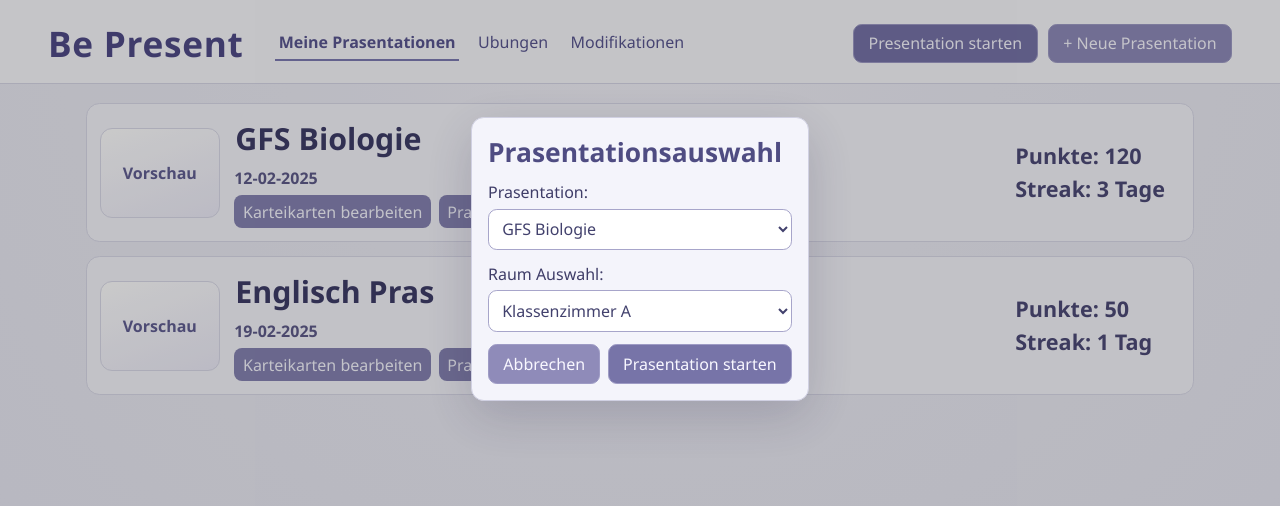
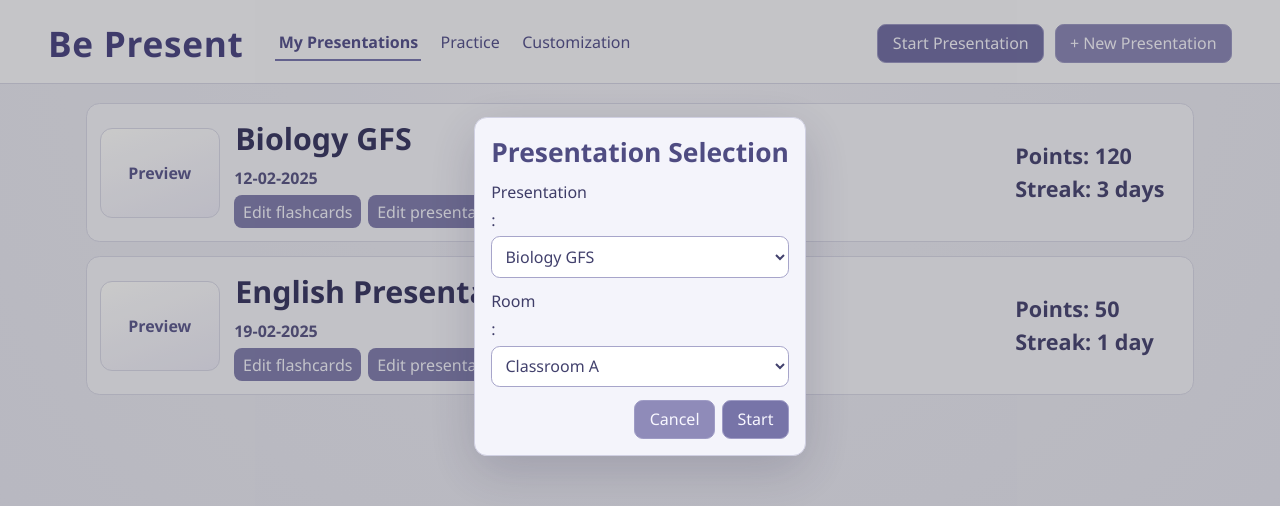
Before and after one commit to NeoRain314/BePresent, a website built with Vite: page index.html in a window 1280 px wide. Built offline with nearby package versions, Linux system fonts and the light colour scheme.

Commit message:
added internationalisation

```diff
--- a/index.html
+++ b/index.html
@@ -8,15 +8,15 @@
   <body>
     <div class="page-shell">
       <header class="topbar">
-        <div class="brand">Be Present</div>
+        <div class="brand" data-i18n="brand">Be Present</div>
         <nav class="tabs">
-          <button class="tab is-active">Meine Prasentationen</button>
-          <button class="tab">Ubungen</button>
-          <button class="tab">Modifikationen</button>
+          <button class="tab is-active" data-i18n="tabs.presentations">My Presentations</button>
+          <button class="tab" data-i18n="tabs.practice">Practice</button>
+          <button class="tab" data-i18n="tabs.customization">Customization</button>
         </nav>
         <div class="actions">
-          <button id="start-presentation-btn" class="btn btn-primary">Presentation starten</button>
-          <button id="new-presentation-btn" class="btn">+ Neue Prasentation</button>
+          <button id="start-presentation-btn" class="btn btn-primary" data-i18n="actions.startPresentation">Start Presentation</button>
+          <button id="new-presentation-btn" class="btn" data-i18n="actions.newPresentation">+ New Presentation</button>
         </div>
       </header>
 
@@ -27,18 +27,18 @@
 
     <div id="start-modal" class="modal-backdrop" hidden>
       <div class="modal">
-        <h2>Prasentationsauswahl</h2>
+        <h2 data-i18n="modal.title">Presentation Selection</h2>
         <label>
-          Prasentation:
+          <span data-i18n="modal.presentationLabel">Presentation</span>:
           <select id="presentation-select"></select>
         </label>
         <label>
-          Raum Auswahl:
+          <span data-i18n="modal.roomLabel">Room</span>:
           <select id="room-select"></select>
         </label>
         <div class="modal-actions">
-          <button id="modal-cancel" class="btn">Abbrechen</button>
-          <button id="modal-start" class="btn btn-primary">Prasentation starten</button>
+          <button id="modal-cancel" class="btn" data-i18n="actions.cancel">Cancel</button>
+          <button id="modal-start" class="btn btn-primary" data-i18n="actions.start">Start</button>
         </div>
       </div>
     </div>
--- /dev/null
+++ b/src/i18n/texts.js
@@ -0,0 +1,50 @@
+const translations = {
+  en: {
+    appTitle: 'Be Present',
+    brand: 'Be Present',
+    tabs: {
+      presentations: 'My Presentations',
+      practice: 'Practice',
+      customization: 'Customization'
+    },
+    actions: {
+      startPresentation: 'Start Presentation',
+      newPresentation: '+ New Presentation',
+      cancel: 'Cancel',
+      start: 'Start',
+      back: 'Back'
+    },
+    modal: {
+      title: 'Presentation Selection',
+      presentationLabel: 'Presentation',
+      roomLabel: 'Room'
+    },
+    cards: {
+      preview: 'Preview',
+      titleInputAria: 'Presentation title',
+      editFlashcards: 'Edit flashcards',
+      editPresentationInfo: 'Edit presentation info',
+      points: 'Points',
+      streak: 'Streak',
+      day: 'day',
+      days: 'days',
+      untitled: 'Untitled',
+      defaultNewTitle: 'Title'
+    },
+    rooms: {
+      classroomA: 'Classroom A',
+      auditorium: 'Auditorium',
+      seminarRoom: 'Seminar Room'
+    },
+    vr: {
+      trainingRoom: 'WebXR Training Room'
+    }
+  }
+};
+
+const activeLocale = 'en';
+
+export function t(path) {
+  const value = path.split('.').reduce((acc, segment) => acc?.[segment], translations[activeLocale]);
+  return value ?? path;
+}
--- a/src/main.js
+++ b/src/main.js
@@ -1,15 +1,16 @@
 import './styles.css';
 import { startTrainingRoom } from './vr/room.js';
+import { t } from './i18n/texts.js';
 
 const roomOptions = [
-  { id: 'classroom-a', label: 'Klassenzimmer A' },
-  { id: 'auditorium', label: 'Auditorium' },
-  { id: 'seminar', label: 'Seminarraum' }
+  { id: 'classroom-a', label: t('rooms.classroomA') },
+  { id: 'auditorium', label: t('rooms.auditorium') },
+  { id: 'seminar', label: t('rooms.seminarRoom') }
 ];
 
 const presentations = [
-  { id: crypto.randomUUID(), title: 'GFS Biologie', date: '12-02-2025', points: 120, streak: '3 Tage' },
-  { id: crypto.randomUUID(), title: 'Englisch Pras', date: '19-02-2025', points: 50, streak: '1 Tag' }
+  { id: crypto.randomUUID(), title: 'Biology GFS', date: '12-02-2025', points: 120, streakDays: 3 },
+  { id: crypto.randomUUID(), title: 'English Presentation', date: '19-02-2025', points: 50, streakDays: 1 }
 ];
 
 const listEl = document.querySelector('#presentation-list');
@@ -19,9 +20,21 @@ const roomSelectEl = document.querySelector('#room-select');
 const pageShellEl = document.querySelector('.page-shell');
 const vrRootEl = document.querySelector('#vr-root');
 
+function applyStaticTranslations() {
+  document.title = t('appTitle');
+  for (const el of document.querySelectorAll('[data-i18n]')) {
+    el.textContent = t(el.dataset.i18n);
+  }
+}
+
+function formatStreak(days) {
+  const unit = days === 1 ? t('cards.day') : t('cards.days');
+  return `${days} ${unit}`;
+}
+
 function renderPresentationSelect() {
   presentationSelectEl.innerHTML = presentations
-    .map((item) => `<option value="${item.id}">${item.title || 'Ohne Titel'}</option>`)
+    .map((item) => `<option value="${item.id}">${item.title || t('cards.untitled')}</option>`)
     .join('');
 }
 
@@ -36,18 +49,18 @@ function renderCards() {
     .map(
       (item) => `
       <article class="card" data-id="${item.id}">
-        <div class="thumb">Vorschau</div>
+        <div class="thumb">${t('cards.preview')}</div>
         <div class="card-main">
-          <input class="title-input" value="${item.title}" aria-label="Prasentationstitel" />
+          <input class="title-input" value="${item.title}" aria-label="${t('cards.titleInputAria')}" />
           <div class="date">${item.date}</div>
           <div class="card-buttons">
-            <button class="chip">Karteikarten bearbeiten</button>
-            <button class="chip">Prasentationsinfos bearbeiten</button>
+            <button class="chip">${t('cards.editFlashcards')}</button>
+            <button class="chip">${t('cards.editPresentationInfo')}</button>
           </div>
         </div>
         <div class="metrics">
-          <div>Punkte: ${item.points}</div>
-          <div>Streak: ${item.streak}</div>
+          <div>${t('cards.points')}: ${item.points}</div>
+          <div>${t('cards.streak')}: ${formatStreak(item.streakDays)}</div>
         </div>
       </article>
     `
@@ -108,10 +121,10 @@ function addMockPresentation() {
 
   presentations.unshift({
     id: crypto.randomUUID(),
-    title: 'Titel',
+    title: t('cards.defaultNewTitle'),
     date: dateLabel,
     points: 0,
-    streak: '0 Tage'
+    streakDays: 0
   });
 
   renderCards();
@@ -127,6 +140,7 @@ modalEl.addEventListener('click', (event) => {
   }
 });
 
+applyStaticTranslations();
 renderCards();
 renderPresentationSelect();
 renderRoomSelect();
--- a/src/vr/room.js
+++ b/src/vr/room.js
@@ -1,10 +1,11 @@
 import * as THREE from 'three';
+import { t } from '../i18n/texts.js';
 
 export async function startTrainingRoom({ container, presentationTitle, roomLabel, onExit }) {
   container.innerHTML = `
     <div class="vr-toolbar">
       <span>${presentationTitle} - ${roomLabel}</span>
-      <button id="exit-room" class="btn">Zuruck</button>
+      <button id="exit-room" class="btn">${t('actions.back')}</button>
     </div>
   `;
 
@@ -144,11 +145,11 @@ function createScreenTexture(title) {
 
   ctx.fillStyle = '#2d2d48';
   ctx.font = 'bold 58px Segoe UI';
-  ctx.fillText(title || 'Titel', 60, 220);
+  ctx.fillText(title || t('cards.defaultNewTitle'), 60, 220);
 
   ctx.font = '38px Segoe UI';
   ctx.fillStyle = '#4f4f73';
-  ctx.fillText('WebXR Trainingsraum', 60, 320);
+  ctx.fillText(t('vr.trainingRoom'), 60, 320);
 
   return new THREE.CanvasTexture(canvas);
 }
```
